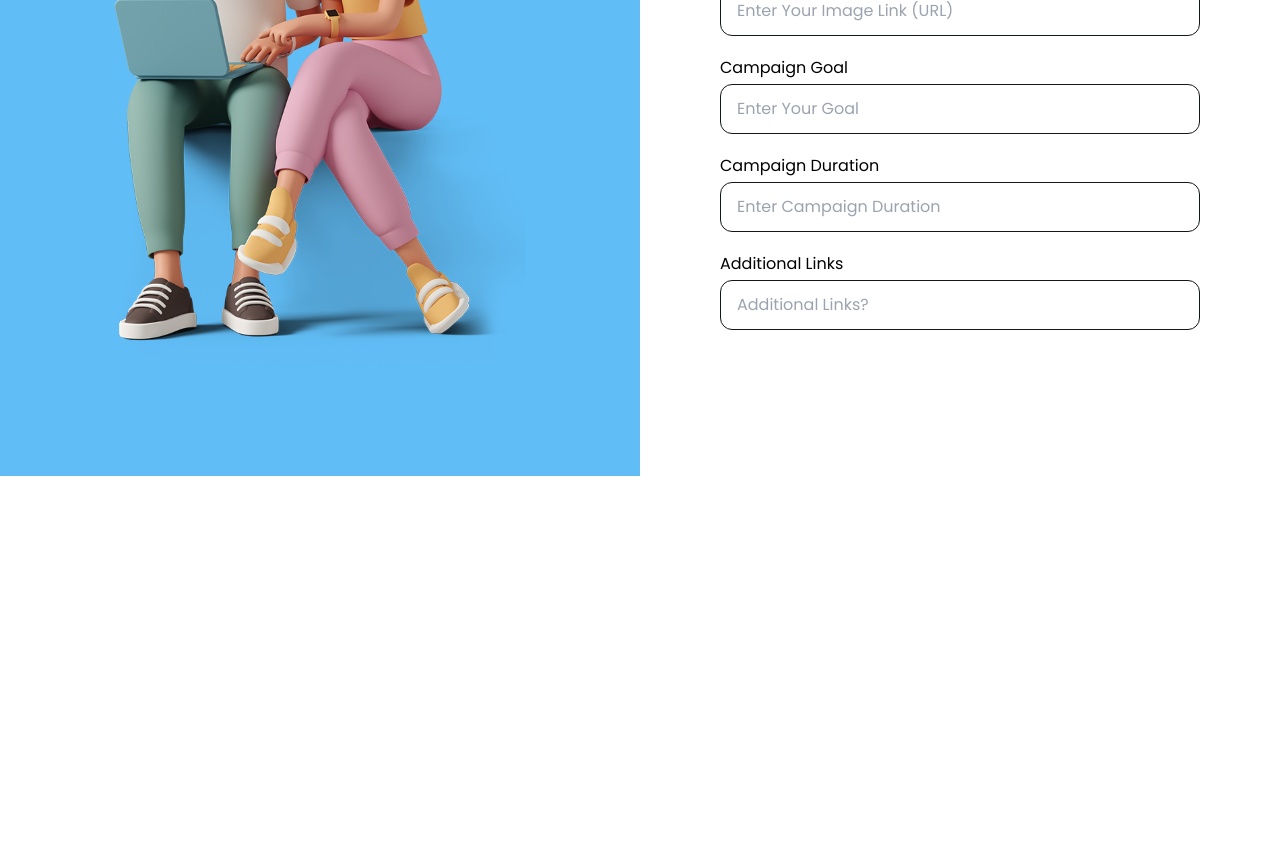
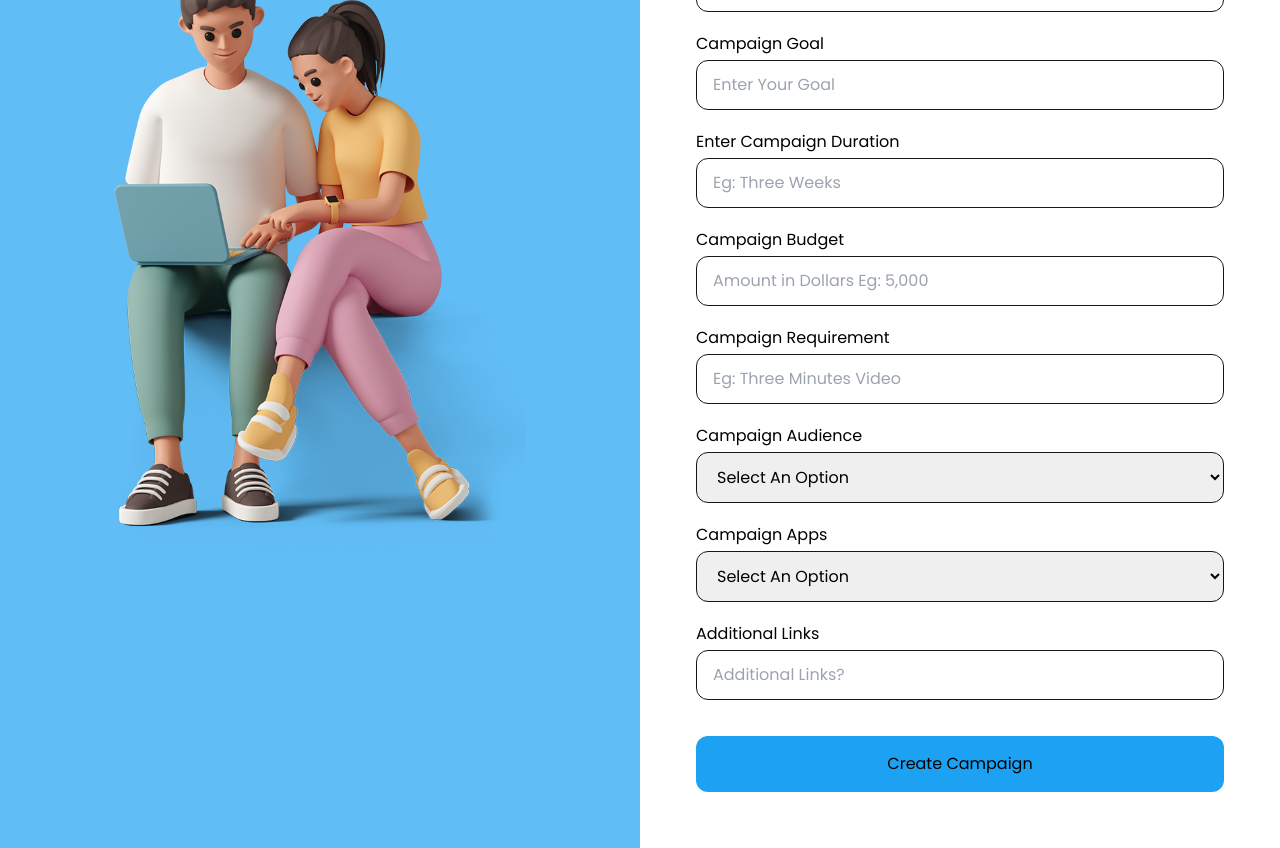
Before and after one commit to otabart/Brandts, a React (Vite) app: page /create in a window 1280 px wide. Shown: the part 440-1288 px from the top of the page. Before the commit the page ends 916 px from the top, so only its background shows below. Built offline with nearby package versions, Linux system fonts and the light colour scheme.

Commit message:
Feat: Add the needed json files

```diff
--- /dev/null
+++ b/public/data/apps.json
@@ -0,0 +1,5 @@
+[
+    {"name": "twitter"},
+    {"name": "instagram"},
+    {"name": "farcaster"}
+]
--- /dev/null
+++ b/public/data/targetAudience.json
@@ -0,0 +1,7 @@
+[
+    { "name" : "Adult"},
+    { "name" : "Children"},
+    { "name" : "Male"},
+    { "name" : "Female"},
+    { "name" : "Everyone"}
+]
--- a/src/App.css
+++ b/src/App.css
@@ -628,6 +628,10 @@ video {
   margin-top: 1.5rem;
 }
 
+.mt-4 {
+  margin-top: 1rem;
+}
+
 .flex {
   display: flex;
 }
@@ -647,6 +651,10 @@ video {
 
 .h-screen {
   height: 100vh;
+}
+
+.min-h-screen {
+  min-height: 100vh;
 }
 
 .w-40 {
@@ -831,6 +839,11 @@ video {
   padding-bottom: 1.5rem;
 }
 
+.py-4 {
+  padding-top: 1rem;
+  padding-bottom: 1rem;
+}
+
 .text-left {
   text-align: left;
 }
@@ -874,6 +887,10 @@ video {
 
 .font-semibold {
   font-weight: 600;
+}
+
+.capitalize {
+  text-transform: capitalize;
 }
 
 .text-black {
@@ -923,6 +940,16 @@ video {
   background: linear-gradient(135deg, #1da1f2, #a8b1ff);
 }
 
+.placeholder\:text-xs::-moz-placeholder {
+  font-size: 0.75rem;
+  line-height: 1rem;
+}
+
+.placeholder\:text-xs::placeholder {
+  font-size: 0.75rem;
+  line-height: 1rem;
+}
+
 .hover\:-translate-y-1:hover {
   --tw-translate-y: -0.25rem;
   transform: translate(var(--tw-translate-x), var(--tw-translate-y)) rotate(var(--tw-rotate)) skewX(var(--tw-skew-x)) skewY(var(--tw-skew-y)) scaleX(var(--tw-scale-x)) scaleY(var(--tw-scale-y));
@@ -944,6 +971,11 @@ video {
 
 .hover\:bg-inherit:hover {
   background-color: inherit;
+}
+
+.hover\:bg-accentColor:hover {
+  --tw-bg-opacity: 1;
+  background-color: rgb(168 177 255 / var(--tw-bg-opacity));
 }
 
 .hover\:text-white:hover {
@@ -1103,6 +1135,16 @@ video {
     color: rgb(255 255 255 / var(--tw-text-opacity));
   }
 
+  .md\:placeholder\:text-sm::-moz-placeholder {
+    font-size: 0.875rem;
+    line-height: 1.25rem;
+  }
+
+  .md\:placeholder\:text-sm::placeholder {
+    font-size: 0.875rem;
+    line-height: 1.25rem;
+  }
+
   .md\:hover\:border-primaryBlue:hover {
     --tw-border-opacity: 1;
     border-color: rgb(29 161 242 / var(--tw-border-opacity));
@@ -1137,6 +1179,10 @@ video {
 
   .lg\:h-full {
     height: 100%;
+  }
+
+  .lg\:h-auto {
+    height: auto;
   }
 
   .lg\:w-\[50\%\] {
@@ -1242,10 +1288,24 @@ video {
     font-size: 1.25rem;
     line-height: 1.75rem;
   }
+
+  .xl\:placeholder\:text-base::-moz-placeholder {
+    font-size: 1rem;
+    line-height: 1.5rem;
+  }
+
+  .xl\:placeholder\:text-base::placeholder {
+    font-size: 1rem;
+    line-height: 1.5rem;
+  }
 }
 
 @media (min-width: 1400px) {
   .\32xl\:p-14 {
     padding: 3.5rem;
   }
+
+  .\32xl\:p-20 {
+    padding: 5rem;
+  }
 }
--- a/src/components/create/CreateForm.tsx
+++ b/src/components/create/CreateForm.tsx
@@ -1,29 +1,39 @@
 //Import Needed Components
 import Input from "./Input";
+import Dropdown from "./Dropdown";
 
 //Import Needed Images
 import createImage from "../../../public/images/create.svg";
 
+//Import Needed Data
+import targetAudience from "../../../public/data/targetAudience.json"
+import apps from "../../../public/data/apps.json"
+
 const CreateForm = () => {
   return (
-    <main className="relative h-screen lg:flex lg:flex-row lg:justify-between bg-primaryBlue">
-      <div className="w-full lg:w-[50%] backdrop-blur-sm bg-white/30 py-6 h-full flex items-center justify-center">
+    <main className="relative lg:flex lg:flex-row lg:justify-between bg-primaryBlue">
+      <div className="w-full h-screen lg:h-auto lg:w-[50%] backdrop-blur-sm bg-white/30 py-6 flex items-center justify-center">
         <img
           src={createImage}
           alt="Hero Section Image"
           className="m-auto py-6"
         />
       </div>
-      <div className="absolute h-auto size-80 rounded-xl top-10 z-[5] w-[90%] lg:rounded-none lg:h-full lg:static lg:w-[50%] backdrop-blur-sm bg-white/50 lg:bg-white p-10 px-4 sm:px-6 md:px-8 lg:px-10 xl:p-20 text-center">
+      <div className="absolute h-auto size-80 rounded-xl top-10 z-[5] w-[90%] lg:rounded-none lg:h-full lg:static lg:w-[50%] backdrop-blur-sm bg-white/50 lg:bg-white p-10 px-4 sm:px-6 md:px-8 lg:px-10 xl:p-14 2xl:p-20 text-center">
         <p className="font-semibold text-base sm:text-lg md:text-xl lg:text-2xl xl:text-3xl">Create a new Campaign</p>
         <p className="text-xs md:text-sm xl:text-base mt-1">Create, share, and measure campaign success effortlessly.</p>
 
         <form action="" className="mt-10 text-left flex flex-col gap-y-5 mx-auto">
-            <Input type="text" id="title" placeholder="Enter Your Campaign Title" label="Campaign Title" required={true} otherClass="bg-white rounded-xl"/>
+            <Input type="text" id="title" placeholder="Eg: Kiki Dance Challenge" label="Campaign Title" required={true} otherClass="bg-white rounded-xl"/>
             <Input type="text" id="image" placeholder="Enter Your Image Link (URL)" label="Campaign Image" required={true} otherClass="bg-white rounded-xl"/>
             <Input type="text" id="goal" placeholder="Enter Your Goal" label="Campaign Goal" required={true} otherClass="bg-white rounded-xl"/>
-            <Input type="text" id="duration" pattern="\d+" title="Please enter only numbers (0-9)" placeholder="Enter Campaign Duration" label="Campaign Duration" required={true} otherClass="bg-white rounded-xl"/>
+            <Input type="text" id="duration" placeholder="Eg: Three Weeks" label="Enter Campaign Duration" required={true} otherClass="bg-white rounded-xl"/>
+            <Input type="text" id="budget" pattern="\d+" title="Please enter only numbers (0-9)" placeholder="Amount in Dollars Eg: 5,000" label="Campaign Budget" required={true} otherClass="bg-white rounded-xl"/>
+            <Input type="text" id="requirement" placeholder="Eg: Three Minutes Video" label="Campaign Requirement" required={true} otherClass="bg-white rounded-xl"/>
+            <Dropdown label="Campaign Audience" id="audience" options={targetAudience}/>
+            <Dropdown label="Campaign Apps" id="apps" options={apps}/>
             <Input type="text" id="additionalLinks" placeholder="Additional Links?" label="Additional Links" required={true} otherClass="bg-white rounded-xl"/>
+            <button type="submit" className="mt-4 text-xs md:text-sm xl:text-base px-5 py-4 bg-primaryBlue hover:bg-accentColor duration-300 rounded-xl">Create Campaign</button>
         </form>
       </div>
     </main>
--- a/src/components/create/Dropdown.tsx
+++ b/src/components/create/Dropdown.tsx
@@ -0,0 +1,20 @@
+//Import Types
+import { DropdownProps } from "../../types/default";
+
+const Dropdown = ({id, label, required, otherClass, options}: DropdownProps) => {
+    return (
+        <main>
+            <div className='flex flex-col gap-y-1 text-xs md:text-sm xl:text-base'>
+                <label className="cursor-pointer" htmlFor={id}>{label}</label>
+                <select required={required} id={id} className={`w-full px-2 xl:px-4 py-3 rounded-xl focus:border-accentColor border border-bgDark duration-300 focus:outline-none capitalize ${otherClass}`}>
+                    <option value="">Select an Option</option>
+                    {options.map((option) => (
+                       <option key={option.name} value={option.name}>{option.name}</option>
+                    ))}
+                </select>
+            </div>
+        </main>
+     );
+}
+
+export default Dropdown;
--- a/src/components/create/Input.tsx
+++ b/src/components/create/Input.tsx
@@ -1,3 +1,4 @@
+//Import Types
 import { InputProps } from "../../types/default";
 
 const Input = ({
@@ -14,8 +15,8 @@ const Input = ({
   required,
 }: InputProps) => {
   return (
-    <main className="flex flex-col gap-y-1 text-xs sm:text-sm xl:text-base">
-      <label className="cursor-pointer" htmlFor={id}>
+    <main className="flex flex-col gap-y-1">
+      <label className="cursor-pointer text-xs sm:text-sm xl:text-base" htmlFor={id}>
         {label}
       </label>
       <input
@@ -26,7 +27,7 @@ const Input = ({
         onChange={onChange}
         pattern={pattern}
         title={title}
-        className={`w-full bg-inherit px-2 xl:px-4 py-3 border border-bgDark duration-300 focus:border-accentColor focus:outline-none ${widthClass} ${otherClass}`}
+        className={`w-full placeholder:text-xs md:placeholder:text-sm xl:placeholder:text-base bg-inherit px-2 xl:px-4 py-3 border border-bgDark duration-300 focus:border-accentColor focus:outline-none ${widthClass} ${otherClass}`}
         required={required}
       />
     </main>
```
Also changed, not shown: src/types/default.ts (+7 -3 lines).
